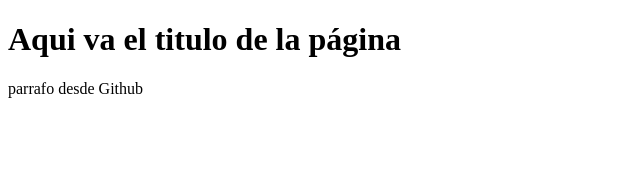
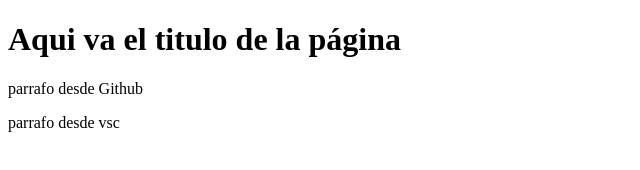
Before and after one commit to genesisyoendry/Curso-Git-con-VSC, a plain HTML site: page index.html in a window 1280 px wide. Shown: the whole page, without its empty margins (0-640 px from the left). Drawn offline with Linux system fonts and the light colour scheme.

Commit message:
Agregando segundo parrafo

```diff
--- a/index.html
+++ b/index.html
@@ -9,5 +9,6 @@
 <body>
     <h1>Aqui va el titulo de la página</h1>
     <p> parrafo desde Github<p>
+    <p> parrafo desde vsc</p>
 </body>
 </html>
```
